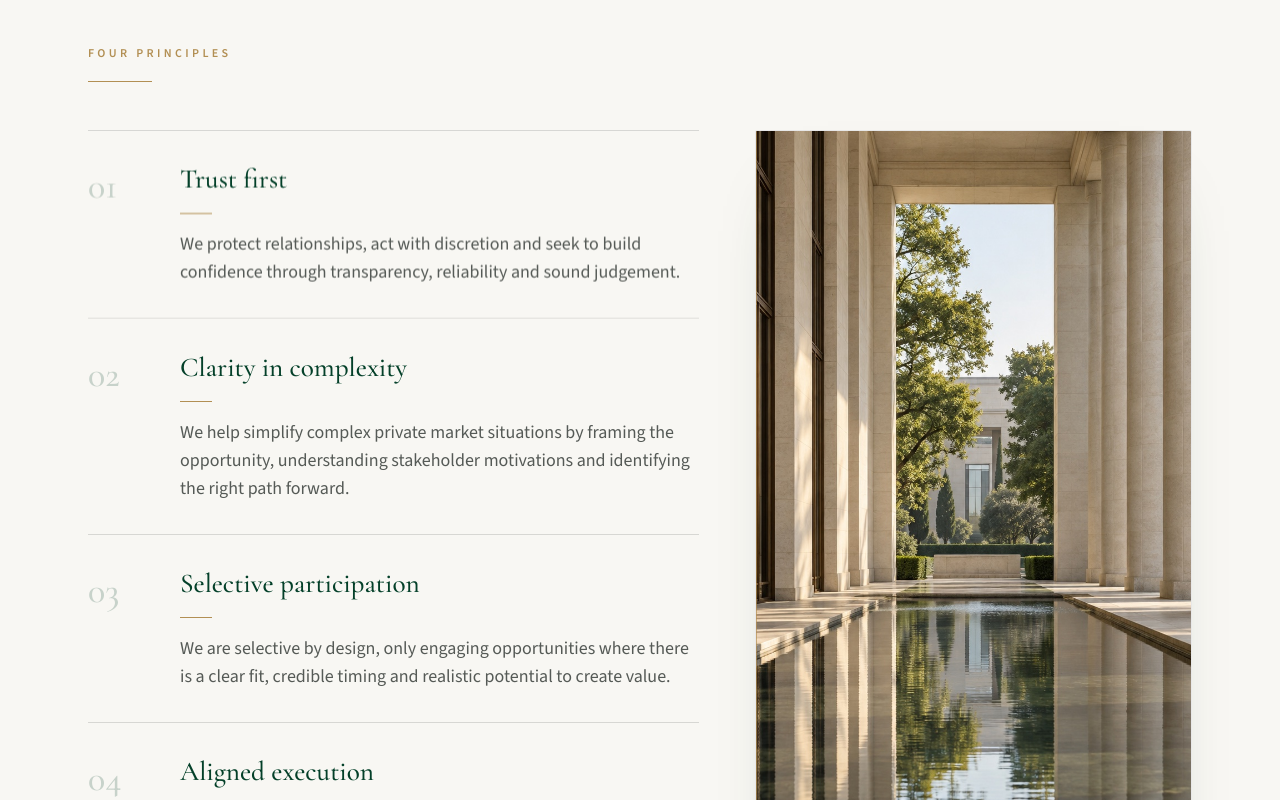
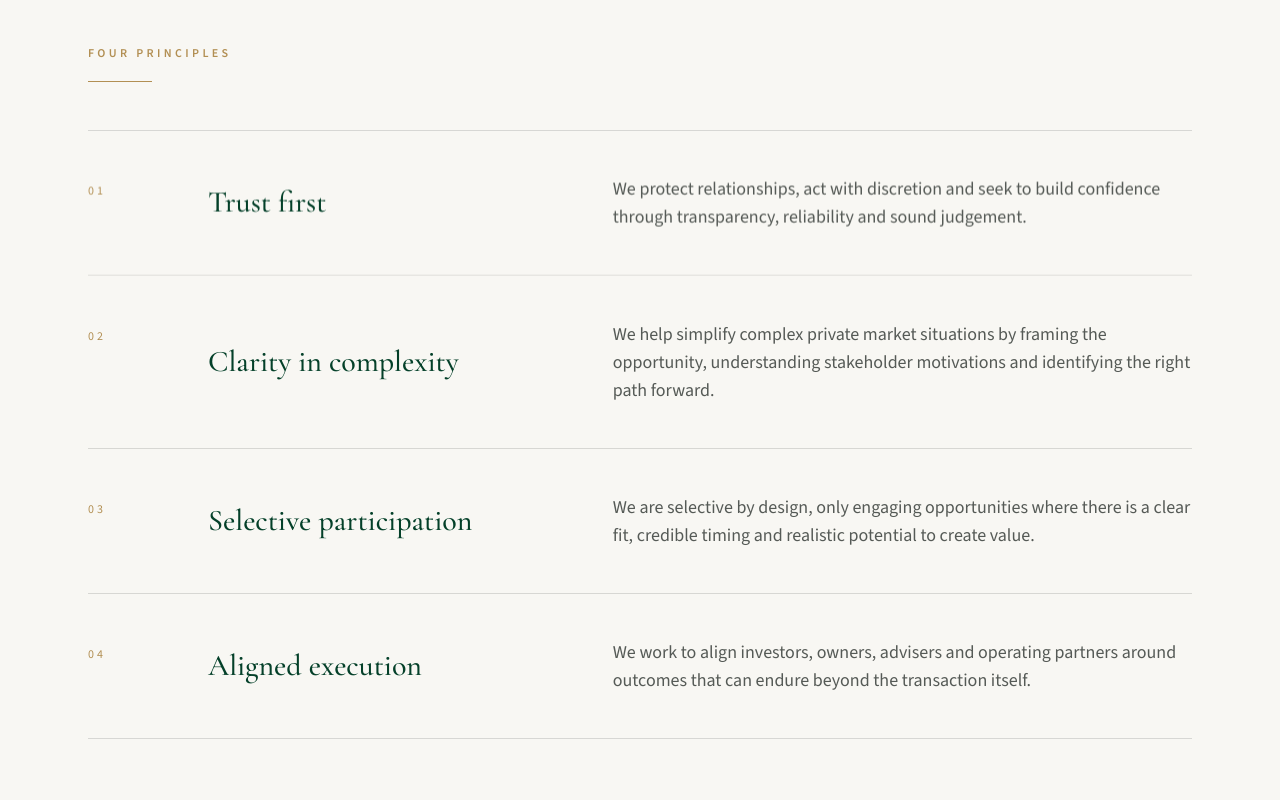
Before and after one commit to maminebakkar/truvoncapital, a Next.js app: page /our-approach in a window 1280 px wide. Shown: the part 700-1500 px from the top of the page. Built offline with nearby package versions, Linux system fonts and the light colour scheme.

Commit message:
Differentiate Four Principles layout

```diff
--- a/src/app/our-approach/page.tsx
+++ b/src/app/our-approach/page.tsx
@@ -1,5 +1,4 @@
 import type { Metadata } from "next";
-import Image from "next/image";
 import Masthead from "@/components/Masthead";
 import Reveal from "@/components/Reveal";
 import { ButtonLink, Eyebrow, GoldRule } from "@/components/ui";
@@ -59,52 +58,33 @@ export default function OurApproachPage() {
             <GoldRule draw className="mt-5" />
           </Reveal>
 
-          <div className="mt-12 grid items-stretch gap-12 lg:grid-cols-[minmax(0,7fr)_minmax(0,5fr)] lg:gap-14">
-            <ol className="border-t border-charcoal/15">
+          <ol className="mt-12 border-y border-charcoal/15">
             {principles.map((p, i) => (
               <Reveal
                 as="li"
                 key={p.n}
                 delay={i * 60}
-                  className="group grid grid-cols-[3.25rem_minmax(0,1fr)] gap-4 border-b border-charcoal/15 py-7 sm:grid-cols-[4.25rem_minmax(0,1fr)] sm:gap-6 sm:py-8"
+                className="group relative grid grid-cols-[3.25rem_minmax(0,1fr)] gap-x-4 border-b border-charcoal/15 py-8 last:border-b-0 sm:grid-cols-[4.5rem_minmax(0,1fr)] sm:gap-x-6 lg:grid-cols-[5rem_minmax(0,0.85fr)_minmax(0,1.35fr)] lg:items-center lg:gap-x-10 lg:py-11"
               >
                 <span
                   aria-hidden="true"
-                    className="pt-1 font-serif text-3xl font-medium leading-none text-primary/20 transition-colors duration-500 group-hover:text-gold/75 sm:text-4xl"
+                  className="font-sans text-xs font-medium tracking-[0.25em] text-gold transition-colors duration-500 group-hover:text-primary lg:self-start lg:pt-2"
                 >
                   {p.n}
                 </span>
-                  <div>
-                    <h2 className="font-serif text-2xl font-medium leading-tight text-primary transition-transform duration-500 group-hover:translate-x-1 sm:text-[1.7rem]">
+                <h2 className="font-serif text-2xl font-medium leading-tight text-primary transition-transform duration-500 group-hover:translate-x-1 sm:text-[1.7rem] lg:text-3xl">
                   {p.title}
                 </h2>
-                    <GoldRule className="mt-4 w-8 transition-all duration-500 group-hover:w-14" />
-                    <p className="mt-4 max-w-2xl font-sans text-base leading-relaxed text-charcoal/75 sm:text-lg">
+                <p className="col-start-2 mt-4 max-w-2xl font-sans text-base leading-relaxed text-charcoal/75 sm:text-lg lg:col-start-3 lg:mt-0">
                   {p.body}
                 </p>
-                  </div>
+                <span
+                  aria-hidden="true"
+                  className="absolute inset-y-0 left-0 w-px origin-center scale-y-0 bg-gold transition-transform duration-500 group-hover:scale-y-100"
+                />
               </Reveal>
             ))}
           </ol>
-
-            <Reveal
-              as="figure"
-              delay={100}
-              className="relative min-h-[26rem] overflow-hidden rounded-sm border border-charcoal/10 bg-white shadow-[0_28px_70px_-48px_rgba(4,64,41,0.4)] lg:h-full lg:min-h-0"
-            >
-              <div
-                aria-hidden="true"
-                className="absolute inset-y-0 left-0 z-10 w-px bg-gold/70"
-              />
-              <Image
-                src="/images/our-approach-principles.jpg"
-                alt="A limestone colonnade and reflecting pool at a contemporary institution"
-                fill
-                sizes="(min-width: 1024px) 38vw, 100vw"
-                className="object-cover object-center"
-              />
-            </Reveal>
-          </div>
         </div>
       </section>
 
```
Also changed, not shown: public/images/our-approach-principles.jpg (deleted). Lines whose indentation alone changed are shown as unchanged.
